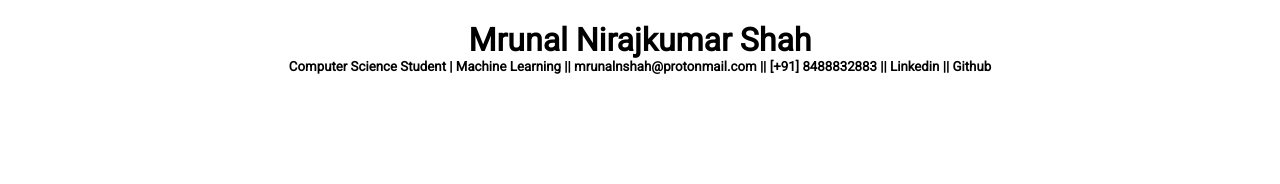
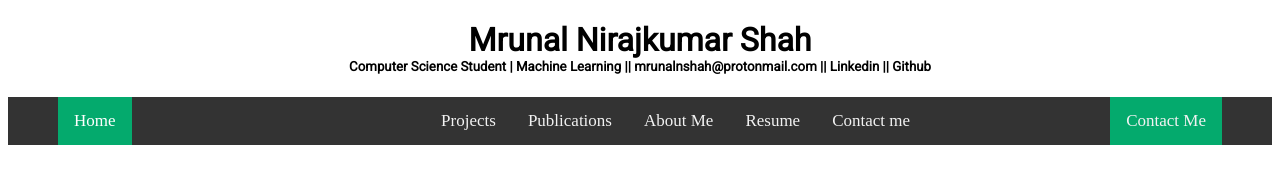
Before and after one commit to mrunalnshah/mrunalnshah.github.io, a plain HTML site: page index.html in a window 1280 px wide. Drawn offline with Linux system fonts and the light colour scheme.

Commit message:
deployed-Name, title

```diff
--- a/index.css
+++ b/index.css
@@ -14,3 +14,59 @@ a{
     text-decoration: none;
     color: black;
 }
+
+/*NAVIGATION BAR*/
+.navigationBar {
+    background-color: #333;
+    overflow: hidden;
+  }
+
+  .navigationBar a {
+    float: left;
+    display: block;
+    color: #f2f2f2;
+    text-align: center;
+    padding: 14px 16px;
+    text-decoration: none;
+    font-size: 17px;
+    margin: 0px;
+  }
+
+  .navigationBar a:hover {
+    background-color: #ddd;
+    color: black;
+  }
+
+  .navigationBar a.active {
+    background-color: #04AA6D;
+    color: white;
+  }
+  .navContact{
+    background-color: #04AA6D;
+
+  }
+
+  .navigationBar .icon {
+    display: none;
+  }
+
+  .navLinksMiddle{
+    padding-left: 33%;
+
+  }
+
+  .navLinksRight{
+    float: right;
+    padding-right: 50px;
+  }
+
+  #home{
+    padding-left: 50px;
+    float: left;
+  }
+/*NAVIGATION BAR*/
+
+
+
+/*my Profile*/
+/*my Profile*/
--- a/index.html
+++ b/index.html
@@ -4,6 +4,7 @@
         <title>mrunalnshah</title>
 
         <link href='https://fonts.googleapis.com/css?family=Roboto' rel='stylesheet'>
+
         <link rel="stylesheet" href="index.css">
     </head>
 
@@ -11,14 +12,25 @@
     <body>
         <div class="myHeadingInfo">
             <h1 id="myName">Mrunal Nirajkumar Shah</h1>
-            <h5 id="myTitle">Computer Science Student | Machine Learning || <a href = "mailto:mrunalnshah@protonmail.com">mrunalnshah@protonmail.com </a> || [+91] 8488832883 || <a href="https://www.linkedin.com/in/mrunalnshah"> Linkedin </a> || <a href = "https://github.com/mrunalnshah" > Github </a> </h5>
+            <h5 id="myTitle">Computer Science Student | Machine Learning || <a href = "mailto:mrunalnshah@protonmail.com">mrunalnshah@protonmail.com </a> || <a href="https://www.linkedin.com/in/mrunalnshah"> Linkedin </a> || <a href = "https://github.com/mrunalnshah" > Github </a> </h5>
         </div>
 
         <div>
-            <nav>
+            <nav class="navigationBar" id="navigationBar">
+
+                    <div id="home"> <a href="index.html" class="active">Home</a> </div>
+
+                    <div class="navLinksMiddle">
+                        <div id="projects"> <a>Projects</a> </div>
+                        <div id="publications"> <a>Publications</a> </div>
+                        <div id="aboutme"> <a>About Me</a> </div>
+                        <div id="resume"> <a>Resume</a> </div>
+                        <div id="contactme"> <a>Contact me</a> </div>
+
+                    </div>
+                <div class="navLinksRight"> <a class="navContact" href="#"> Contact Me </a> </div>
             </nav>
         </div>
-
 
         <script src="index.js"></script>
     </body>
```
Also changed, not shown: 1 other file.
